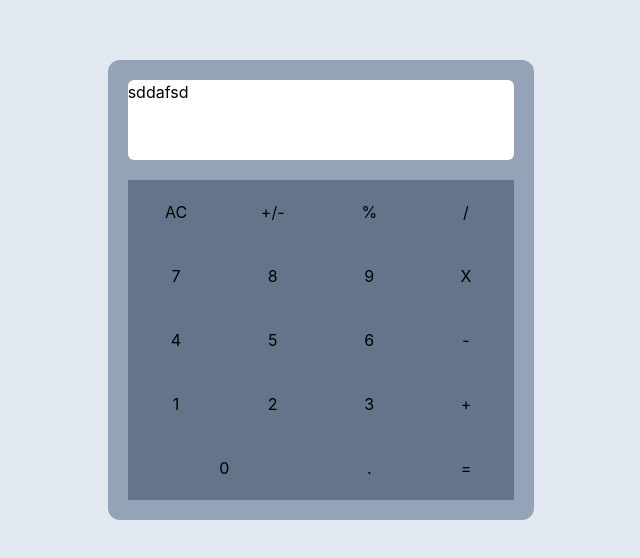
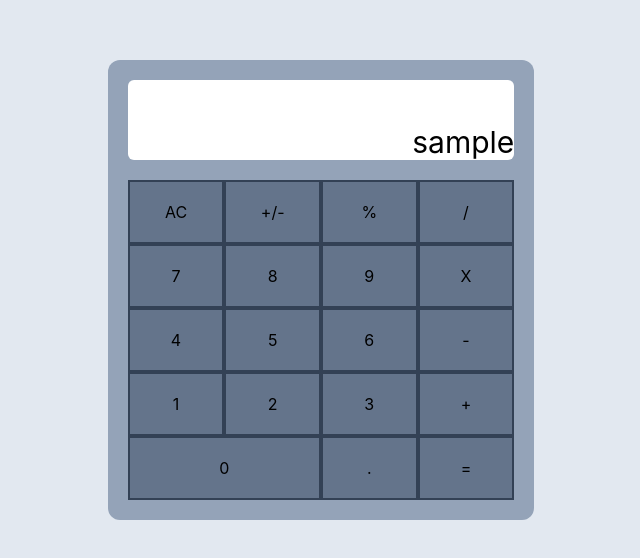
Before and after one commit to JimChristian21/calculator, a React (Create React App) app: page / in a window 1280 px wide. Shown: the part 110-668 px from the top of the page, without its empty margins (319-959 px from the left). Built offline with nearby package versions, Linux system fonts and the light colour scheme.

Commit message:
updated classes and display

```diff
--- a/src/App.js
+++ b/src/App.js
@@ -4,40 +4,38 @@ function App() {
   return (
     <div className="bg-slate-200 min-h-screen flex flex-row justify-center items-center">
       <div className="container w-full sm:w-1/2 md:w-1/3 bg-slate-400 rounded-xl">
-        <div id="screen" className="bg-white m-5 rounded-md h-20">
-          <div className="my-2">
-            sddafsd
-          </div>
+        <div id="screen" className="bg-white m-5 rounded-md h-20 flex items-end justify-end">
+          <p className="text-3xl">sample</p>
         </div>
         <div id="input" className="m-5">
           <div>
-            <button className="w-1/4 h-16 bg-slate-500">AC</button>
-            <button className="w-1/4 h-16 bg-slate-500">+/-</button>
-            <button className="w-1/4 h-16 bg-slate-500">%</button>
-            <button className="w-1/4 h-16 bg-slate-500">/</button>
+            <button className="w-1/4 h-16 bg-slate-500 border-2 border-slate-700 hover:bg-slate-600">AC</button>
+            <button className="w-1/4 h-16 bg-slate-500 border-2 border-slate-700 hover:bg-slate-600">+/-</button>
+            <button className="w-1/4 h-16 bg-slate-500 border-2 border-slate-700 hover:bg-slate-600">%</button>
+            <button className="w-1/4 h-16 bg-slate-500 border-2 border-slate-700 hover:bg-slate-600">/</button>
           </div>
           <div>
-            <button className="w-1/4 h-16 bg-slate-500">7</button>
-            <button className="w-1/4 h-16 bg-slate-500">8</button>
-            <button className="w-1/4 h-16 bg-slate-500">9</button>
-            <button className="w-1/4 h-16 bg-slate-500">X</button>
+            <button className="w-1/4 h-16 bg-slate-500 border-2 border-slate-700 hover:bg-slate-600">7</button>
+            <button className="w-1/4 h-16 bg-slate-500 border-2 border-slate-700 hover:bg-slate-600">8</button>
+            <button className="w-1/4 h-16 bg-slate-500 border-2 border-slate-700 hover:bg-slate-600">9</button>
+            <button className="w-1/4 h-16 bg-slate-500 border-2 border-slate-700 hover:bg-slate-600">X</button>
           </div>
           <div>
-            <button className="w-1/4 h-16 bg-slate-500">4</button>
-            <button className="w-1/4 h-16 bg-slate-500">5</button>
-            <button className="w-1/4 h-16 bg-slate-500">6</button>
-            <button className="w-1/4 h-16 bg-slate-500">-</button>
+            <button className="w-1/4 h-16 bg-slate-500 border-2 border-slate-700 hover:bg-slate-600">4</button>
+            <button className="w-1/4 h-16 bg-slate-500 border-2 border-slate-700 hover:bg-slate-600">5</button>
+            <button className="w-1/4 h-16 bg-slate-500 border-2 border-slate-700 hover:bg-slate-600">6</button>
+            <button className="w-1/4 h-16 bg-slate-500 border-2 border-slate-700 hover:bg-slate-600">-</button>
           </div>
           <div>
-            <button className="w-1/4 h-16 bg-slate-500">1</button>
-            <button className="w-1/4 h-16 bg-slate-500">2</button>
-            <button className="w-1/4 h-16 bg-slate-500">3</button>
-            <button className="w-1/4 h-16 bg-slate-500">+</button>
+            <button className="w-1/4 h-16 bg-slate-500 border-2 border-slate-700 hover:bg-slate-600">1</button>
+            <button className="w-1/4 h-16 bg-slate-500 border-2 border-slate-700 hover:bg-slate-600">2</button>
+            <button className="w-1/4 h-16 bg-slate-500 border-2 border-slate-700 hover:bg-slate-600">3</button>
+            <button className="w-1/4 h-16 bg-slate-500 border-2 border-slate-700 hover:bg-slate-600">+</button>
           </div>
           <div>
-            <button className="w-2/4 h-16 bg-slate-500">0</button>
-            <button className="w-1/4 h-16 bg-slate-500">.</button>
-            <button className="w-1/4 h-16 bg-slate-500">=</button>
+            <button className="w-2/4 h-16 bg-slate-500 border-2 border-slate-700 hover:bg-slate-600">0</button>
+            <button className="w-1/4 h-16 bg-slate-500 border-2 border-slate-700 hover:bg-slate-600">.</button>
+            <button className="w-1/4 h-16 bg-slate-500 border-2 border-slate-700 hover:bg-slate-600">=</button>
           </div>
         </div>
       </div>
```
